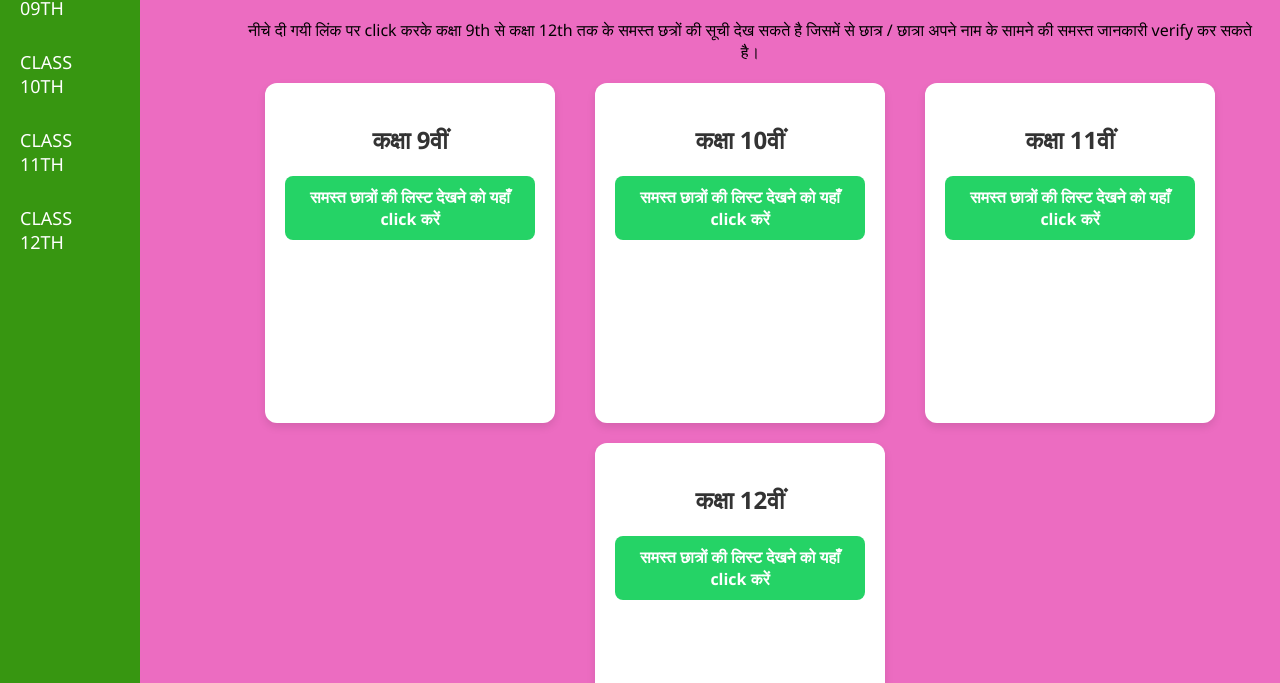
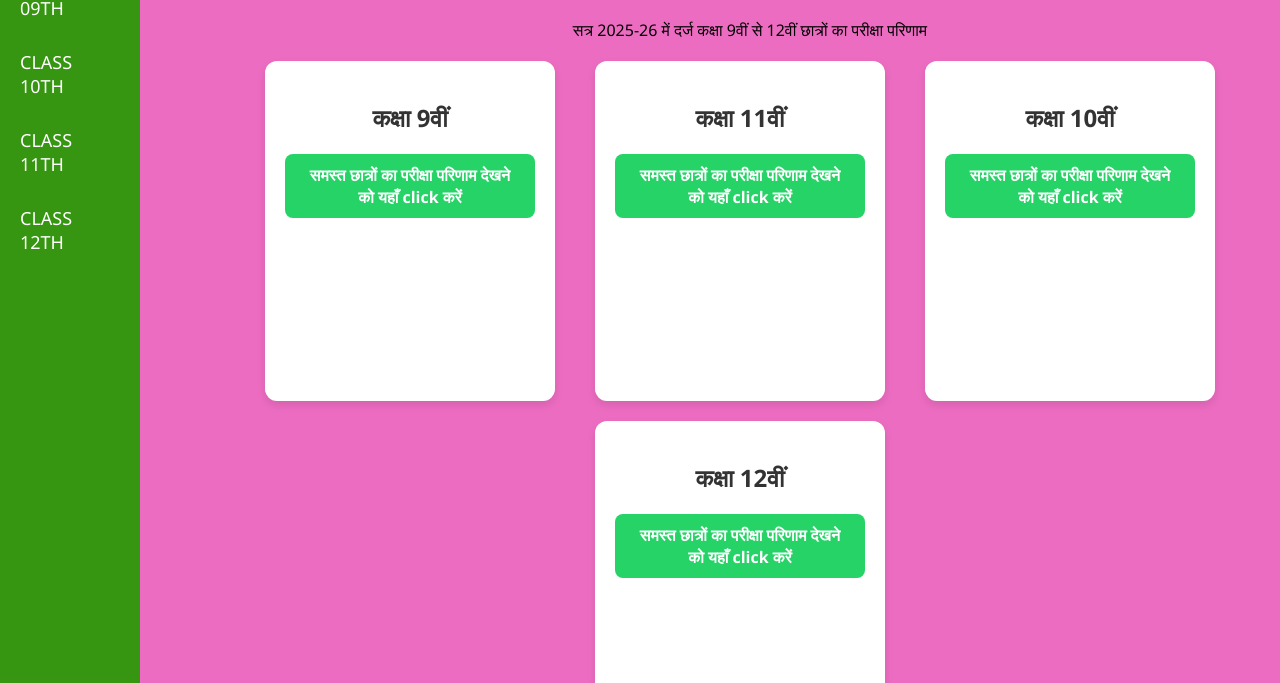
Before and after one commit to studybank/result, a plain HTML site: page index.html in a window 1280 px wide. Shown: the part 117-800 px from the top of the page. Drawn offline with Linux system fonts and the light colour scheme.

Commit message:
Update index.html

```diff
--- a/index.html
+++ b/index.html
@@ -185,25 +185,26 @@
   <!-- Main Content -->
   <div class="main-content">
     <center><h1>Welcome to GOVT. H.S. SCHOOL BAMHORI KALAN</h1>
-    <p>नीचे दी गयी लिंक पर click करके कक्षा 9th से कक्षा 12th तक के समस्त छत्रों की सूची देख सकते है जिसमें से छात्र / छात्रा अपने नाम के सामने की समस्त जानकारी verify कर सकते है। </p></center>
+    <p>सत्र 2025-26 में दर्ज कक्षा 9वीं से 12वीं छात्रों का परीक्षा परिणाम  </p></center>
 
     <!-- ✅ Cards अब main-content के अंदर रखे गए हैं -->
     <div class="cards-container">
       <div class="card">
         <h2>कक्षा 9वीं</h2>
-        <a class="whatsapp-button" href="https://studybank.github.io/class9th/" target="_blank">समस्त छात्रों की लिस्ट देखने को यहाँ click करें </a>
+        <a class="whatsapp-button" href="https://studybank.github.io/class9th/" target="_blank">समस्त छात्रों का परीक्षा परिणाम देखने को यहाँ click करें </a>
       </div>
-    <p>  <div class="card">
-        <h2>कक्षा 10वीं</h2>
-        <a class="whatsapp-button" href="https://studybank.github.io/class10th/" target="_blank">समस्त छात्रों की लिस्ट देखने को यहाँ click करें</a>
+    <p>
+      <div class="card">
+        <h2>कक्षा 11वीं</h2>
+        <a class="whatsapp-button" href="https://studybank.github.io/class11th/" target="_blank">समस्त छात्रों का परीक्षा परिणाम देखने को यहाँ click करें</a>
       </div></p>
       <div class="card">
-        <h2>कक्षा 11वीं</h2>
-        <a class="whatsapp-button" href="https://studybank.github.io/class11th/" target="_blank">समस्त छात्रों की लिस्ट देखने को यहाँ click करें</a>
+        <h2>कक्षा 10वीं</h2>
+        <a class="whatsapp-button" href="https://studybank.github.io/class10th/" target="_blank">समस्त छात्रों का परीक्षा परिणाम देखने को यहाँ click करें</a>
       </div>
    <p>   <div class="card">
         <h2>कक्षा 12वीं</h2>
-        <a class="whatsapp-button" href="https://studybank.github.io/class12th/" target="_blank">समस्त छात्रों की लिस्ट देखने को यहाँ click करें</a>
+        <a class="whatsapp-button" href="https://studybank.github.io/class12th/" target="_blank">समस्त छात्रों का परीक्षा परिणाम देखने को यहाँ click करें</a>
       </div></p>
     </div>
   </div>
```
